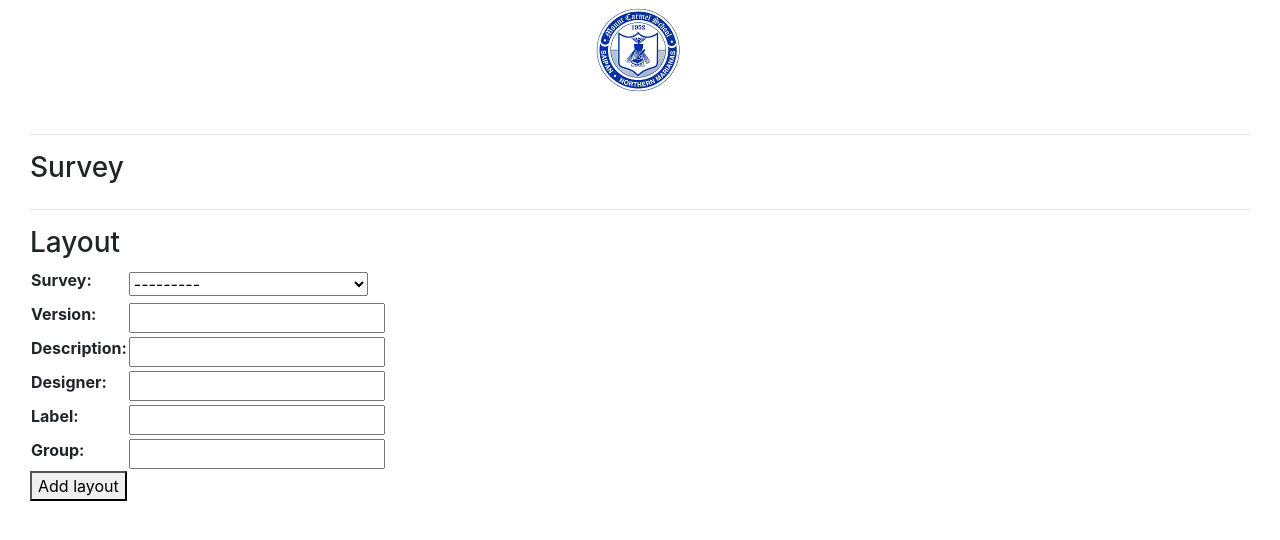
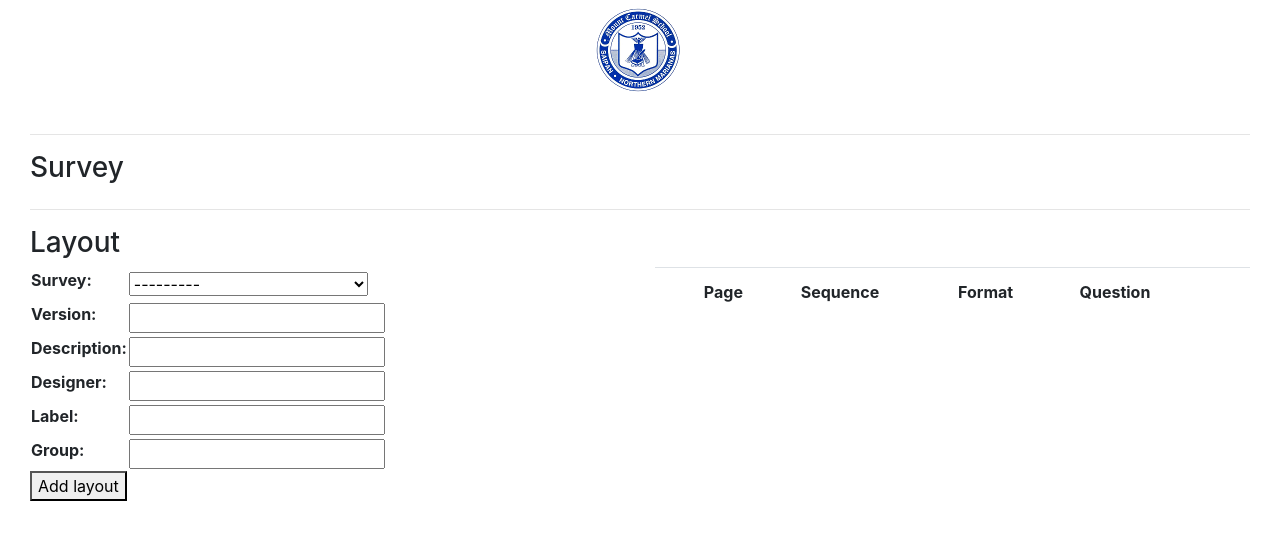
Before and after one commit to hoboland21/survey, a Django app: page /layout/ in a window 1280 px wide. Shown: the top 540 px of the page. Run offline with Django 3.2, Linux system fonts and the light colour scheme; tables that the repository leaves empty hold one stand-in row (values such as "Sample post"); lists and menus that the app fills with data are empty; some libraries are stand-ins or nearby versions.

Commit message:
sequencing and remove

```diff
--- a/zproject/django/survey/manager/layout.py
+++ b/zproject/django/survey/manager/layout.py
@@ -10,6 +10,7 @@ def layout(request) :
     result = {}
     survey = 0
     result["layout_form"] = LayoutForm()
+
     if "survey_id" in request.GET :
         survey = Survey.objects.get(id=request.GET["survey_id"])
         result['survey_form'] = SurveyForm(instance=survey)
@@ -26,12 +27,21 @@ def layout(request) :
         if layout.is_valid():
             ll.survey = survey
             ll.save()
-    if "edit_layout" in request.POST :
+
+    if "item_update"  in request.POST :
+        i = Items.objects.get(id=request.POST["item_update"])
+        i.page =   request.POST["page"]
+        i.sequence = request.POST["sequence"]
+        i.save()
+    if "item_remove"  in request.POST :
+        i = Items.objects.get(id=request.POST["item_remove"])
+        i.delete()
+    if "edit_layout" in request.POST or "item_update"  in request.POST :
         layout = Layout.objects.get(id=request.POST["edit_layout"])
         result['layout_form'] = LayoutForm(instance=layout)
         result["layout"] = layout
         result["questions"] = Question.objects.all().order_by("label")
-        result["items"] = Items.objects.filter(layout__id=layout.id)
+        result["items"] = Items.objects.filter(layout__id=layout.id).order_by('page','sequence')
     if "add_selected" in request.POST  and "q_select" in request.POST :
         seq = 10
         for q in request.POST.getlist("q_select") :
@@ -41,6 +51,7 @@ def layout(request) :
             i.sequence = seq
             seq +=  5
             i.save()
+
     if survey :
         result["layouts"] = Layout.objects.filter(survey__id=survey.id)
     return render(request,'manager/layout.html',context=result)
--- a/zproject/django/survey/teacher/models.py
+++ b/zproject/django/survey/teacher/models.py
@@ -5,7 +5,7 @@ import datetime
 
 
 class Question(models.Model):
-    question_type   =   models.CharField(max_length=30,blank=True)
+    format          =   models.CharField(max_length=30,blank=True)
     question        =   models.CharField(max_length=2048)
     label           =   models.CharField(max_length=120,blank=True)
     group           =   models.CharField(max_length=120,blank=True)
--- a/zproject/django/survey/templates/manager/layout.html
+++ b/zproject/django/survey/templates/manager/layout.html
@@ -62,7 +62,7 @@
         {% for q in questions  %}
         <tr>
             <td><input type="checkbox" name="q_select" value="{{q.id}}"></td>
-            <td>{{ q.question_type}}</td>
+            <td>{{ q.format}}</td>
             <td>{{ q.group }}</td>
             <td>{{ q.label }}</td>
             <td>{{ q.question}}</td>
@@ -77,18 +77,41 @@
         </form>
 
     </div>
+
+
+
+
+
+
     <div class="col-md-6">
-        <table>
-        {% for i in items  %}
-           <tr>
-                <td> {{i.page}}</td>
-                <td> {{i.sequence}}</td>
+            <table class="table">
+            <tr>
+                    <th></th>
+                    <th> Page</th>
+                    <th> Sequence</th>
+                    <th>Format</th>
+                    <th> Question</th>
+                    <th></th>
+            </tr>
+
+            {% for i in items  %}
+        <form method="POST">
+            {% csrf_token %}
+            <tr>
+                <td>
+                    <button name="item_update" value="{{ i.id }}">Update</button>
+                </td>
+                <td> <input type="number" name="page" value="{{i.page}}"></td>
+                <td> <input type="number" name="sequence" value="{{i.sequence}}"></td>
+                <td> {{i.question.format}}</td>
                 <td> {{i.question.question}}</td>
-           </tr>
-        {% endfor %}
+                <td>    <button name="item_remove" value="{{ i.id }}">Remove</button> </td>
+            </tr>
+            <input type="hidden" name="edit_layout" value={{layout.id}}>
+        </form>
+            {% endfor %}
 
-        </table>
-
+            </table>
     </div>
 </div>
 
--- a/zproject/django/survey/templates/manager/screate.html
+++ b/zproject/django/survey/templates/manager/screate.html
@@ -67,7 +67,7 @@
         {% for q in questions  %}
         <tr>
             <td><input type="checkbox" name="q_select" value="{{q.id}}"></td>
-            <td>{{ q.question_type}}</td>
+            <td>{{ q.format}}</td>
             <td>{{ q.group }}</td>
             <td>{{ q.label }}</td>
             <td>{{ q.question}}</td>
@@ -80,7 +80,7 @@
         {% for q in question_label_count  %}
         <tr>
             <td>{{ q.label }}</td>
-            <td>{{ q.num_labels }}</td>
+            <td>{{ q.num_labels }}</gtd>
         </tr>
         {% endfor %}
     </table>
```
Also changed, not shown: zproject/django/survey/teacher/migrations/0007_auto_20190426_2304.py (added).
